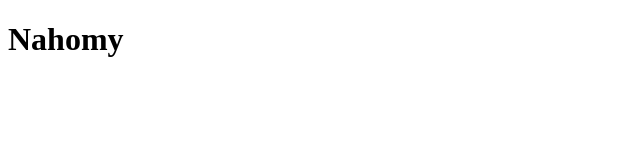
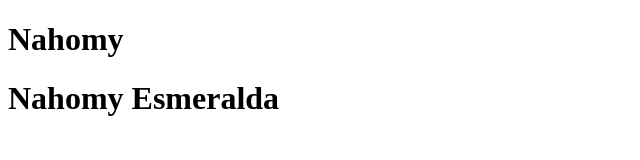
Before and after one commit to Jovel22/Naho, a plain HTML site: page index.html in a window 1280 px wide. Shown: the whole page, without its empty margins (0-640 px from the left). Drawn offline with Linux system fonts and the light colour scheme.

Commit message:
Update index.html

```diff
--- a/index.html
+++ b/index.html
@@ -7,5 +7,6 @@
 </head>
 <body>
     <h1>Nahomy</h1>
+    <h1>Nahomy Esmeralda</h1>
 </body>
 </html>
```
